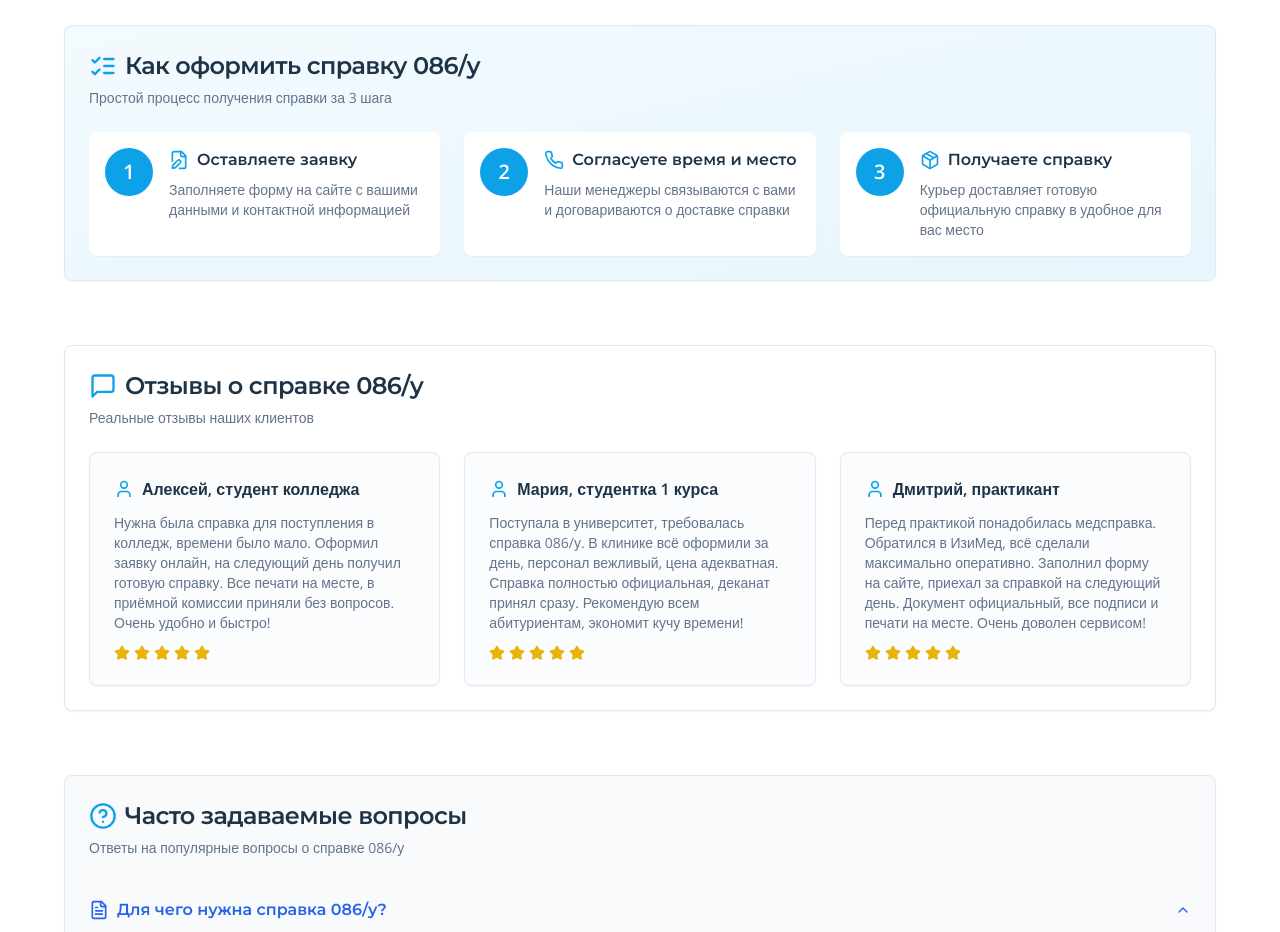
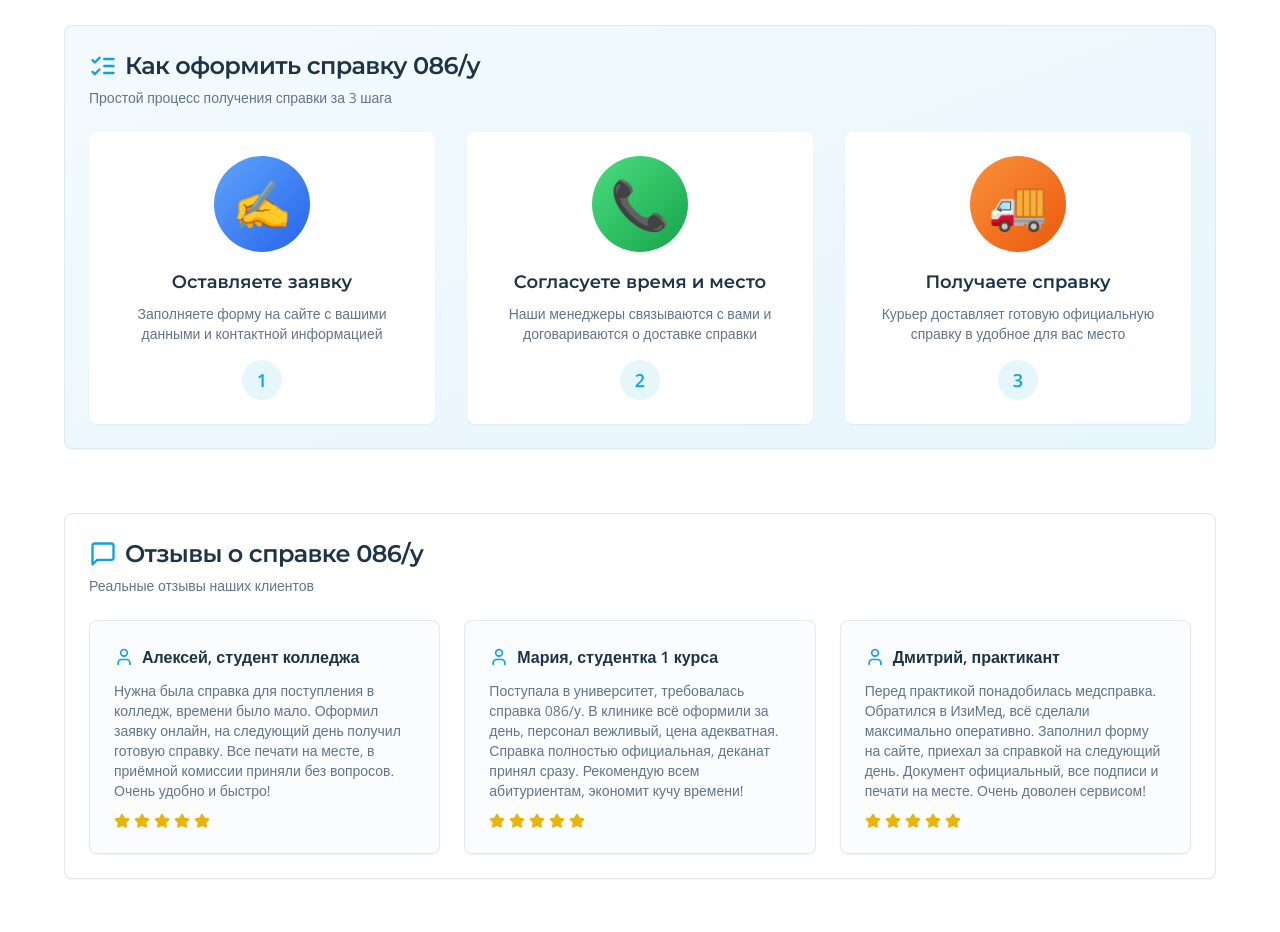
Before and after one commit to pr-poehali-dev/clinic-design-easymed, a React (Vite) app: page /certificate-086 in a window 1280 px wide. Shown: the part 1500-2432 px from the top of the page. Built offline with nearby package versions, Linux system fonts and the light colour scheme.

Commit message:
Переделка иконок в блоке справки

```diff
--- a/src/pages/Certificate086.tsx
+++ b/src/pages/Certificate086.tsx
@@ -243,55 +243,43 @@ const Certificate086 = () => {
               <CardDescription>Простой процесс получения справки за 3 шага</CardDescription>
             </CardHeader>
             <CardContent>
-              <div className="grid grid-cols-1 md:grid-cols-3 gap-6">
-                <div className="flex gap-4 p-4 rounded-lg bg-white shadow-sm">
-                  <div className="flex-shrink-0">
-                    <div className="w-12 h-12 rounded-full bg-primary text-white flex items-center justify-center font-bold text-xl">
-                      1
-                    </div>
+              <div className="grid grid-cols-1 md:grid-cols-3 gap-8">
+                <div className="flex flex-col items-center text-center p-6 rounded-lg bg-white shadow-sm">
+                  <div className="w-24 h-24 rounded-full bg-gradient-to-br from-blue-400 to-blue-600 flex items-center justify-center mb-4">
+                    <span className="text-5xl">✍️</span>
                   </div>
-                  <div>
-                    <h3 className="font-semibold mb-2 flex items-center gap-2">
-                      <Icon name="FileEdit" size={20} className="text-primary" />
-                      Оставляете заявку
-                    </h3>
-                    <p className="text-sm text-muted-foreground">
-                      Заполняете форму на сайте с вашими данными и контактной информацией
-                    </p>
+                  <h3 className="font-semibold text-lg mb-2">Оставляете заявку</h3>
+                  <p className="text-sm text-muted-foreground mb-4 flex-grow">
+                    Заполняете форму на сайте с вашими данными и контактной информацией
+                  </p>
+                  <div className="w-10 h-10 rounded-full bg-primary/10 text-primary flex items-center justify-center font-bold text-lg">
+                    1
                   </div>
                 </div>
 
-                <div className="flex gap-4 p-4 rounded-lg bg-white shadow-sm">
-                  <div className="flex-shrink-0">
-                    <div className="w-12 h-12 rounded-full bg-primary text-white flex items-center justify-center font-bold text-xl">
-                      2
-                    </div>
+                <div className="flex flex-col items-center text-center p-6 rounded-lg bg-white shadow-sm">
+                  <div className="w-24 h-24 rounded-full bg-gradient-to-br from-green-400 to-green-600 flex items-center justify-center mb-4">
+                    <span className="text-5xl">📞</span>
                   </div>
-                  <div>
-                    <h3 className="font-semibold mb-2 flex items-center gap-2">
-                      <Icon name="Phone" size={20} className="text-primary" />
-                      Согласуете время и место
-                    </h3>
-                    <p className="text-sm text-muted-foreground">
-                      Наши менеджеры связываются с вами и договариваются о доставке справки
-                    </p>
+                  <h3 className="font-semibold text-lg mb-2">Согласуете время и место</h3>
+                  <p className="text-sm text-muted-foreground mb-4 flex-grow">
+                    Наши менеджеры связываются с вами и договариваются о доставке справки
+                  </p>
+                  <div className="w-10 h-10 rounded-full bg-primary/10 text-primary flex items-center justify-center font-bold text-lg">
+                    2
                   </div>
                 </div>
 
-                <div className="flex gap-4 p-4 rounded-lg bg-white shadow-sm">
-                  <div className="flex-shrink-0">
-                    <div className="w-12 h-12 rounded-full bg-primary text-white flex items-center justify-center font-bold text-xl">
-                      3
-                    </div>
+                <div className="flex flex-col items-center text-center p-6 rounded-lg bg-white shadow-sm">
+                  <div className="w-24 h-24 rounded-full bg-gradient-to-br from-orange-400 to-orange-600 flex items-center justify-center mb-4">
+                    <span className="text-5xl">🚚</span>
                   </div>
-                  <div>
-                    <h3 className="font-semibold mb-2 flex items-center gap-2">
-                      <Icon name="Package" size={20} className="text-primary" />
-                      Получаете справку
-                    </h3>
-                    <p className="text-sm text-muted-foreground">
-                      Курьер доставляет готовую официальную справку в удобное для вас место
-                    </p>
+                  <h3 className="font-semibold text-lg mb-2">Получаете справку</h3>
+                  <p className="text-sm text-muted-foreground mb-4 flex-grow">
+                    Курьер доставляет готовую официальную справку в удобное для вас место
+                  </p>
+                  <div className="w-10 h-10 rounded-full bg-primary/10 text-primary flex items-center justify-center font-bold text-lg">
+                    3
                   </div>
                 </div>
               </div>
```
